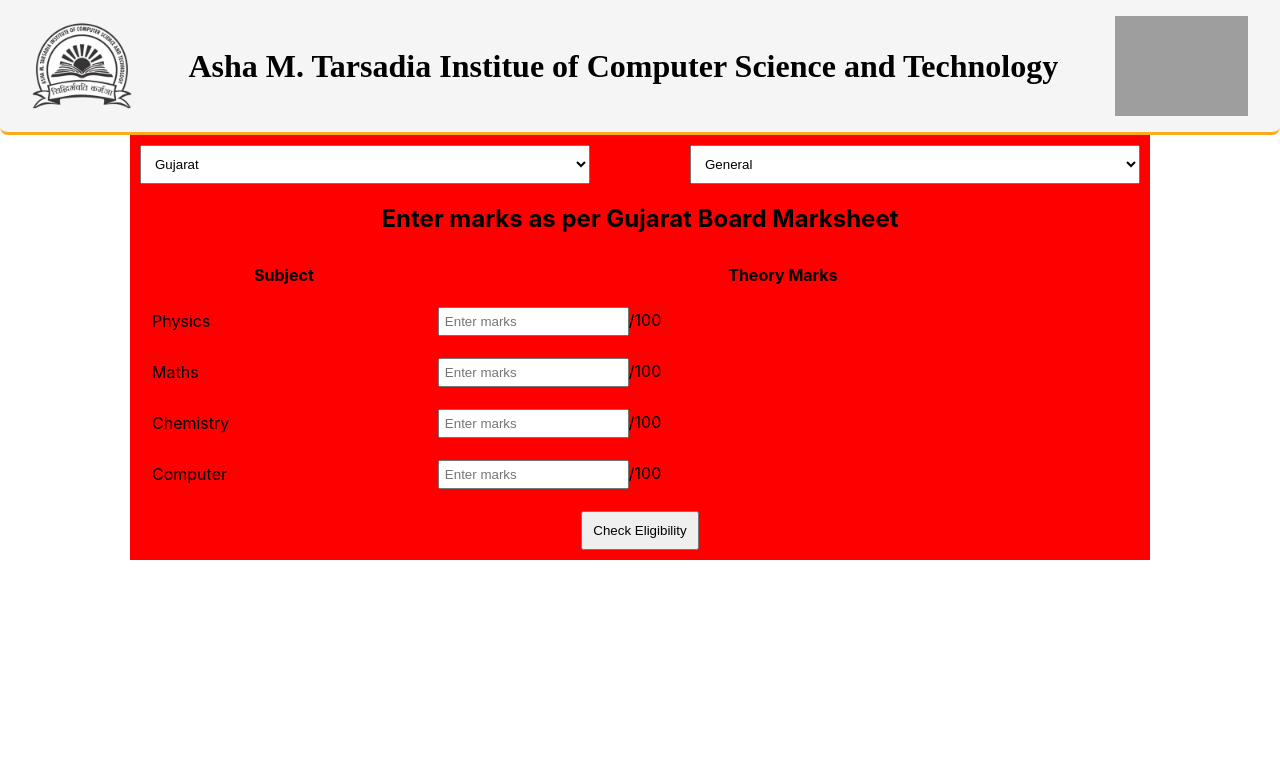
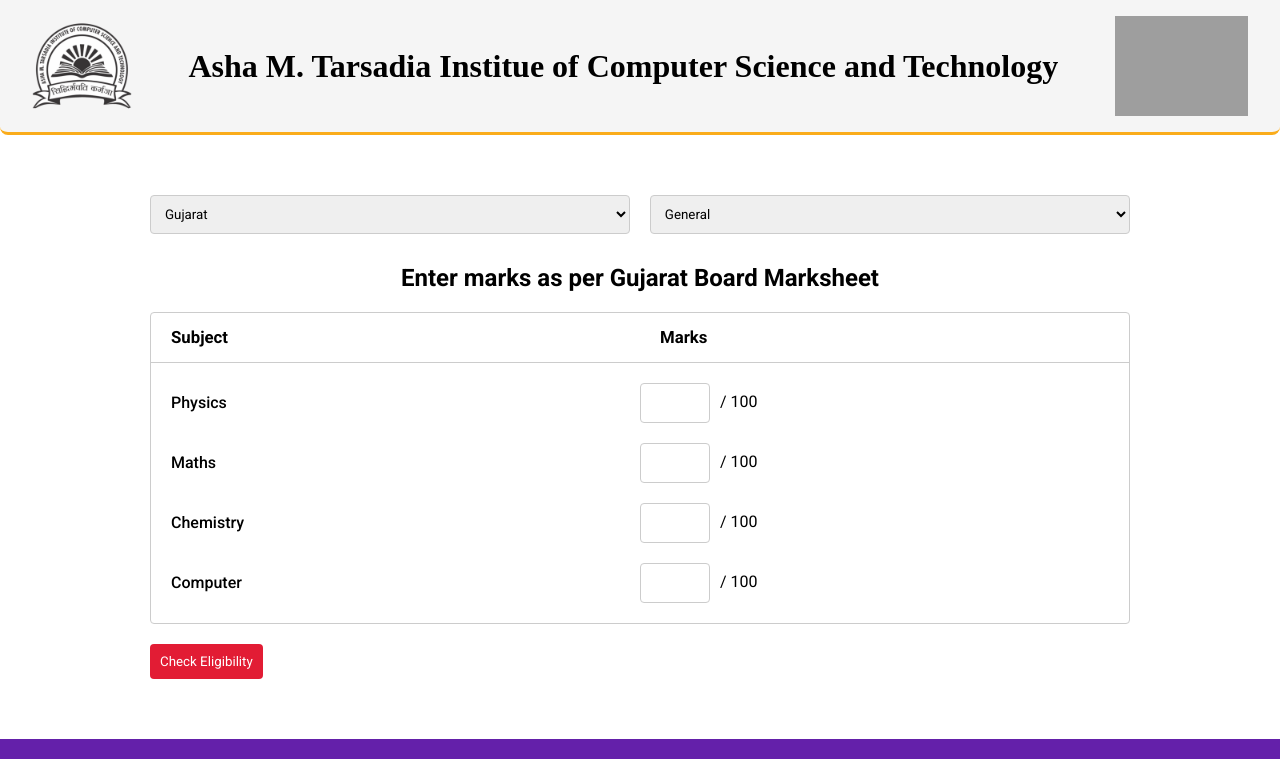
Before and after one commit to patilmanas04/React-AMTICS, a React (Create React App) app: page / in a window 1280 px wide. Shown: the top 759 px of the page. Built offline with nearby package versions, Linux system fonts and the light colour scheme; grey boxes are pictures that could not be loaded.

Commit message:
Add form, roboto font to whole website

```diff
--- a/src/App.css
+++ b/src/App.css
@@ -1,38 +1,7 @@
-.App {
-  text-align: center;
+@import url('https://fonts.googleapis.com/css2?family=Roboto:ital,wght@0,100;0,300;0,400;0,500;0,700;0,900;1,100;1,300;1,400;1,500;1,700;1,900&display=swap');
+
+*{
+  box-sizing: border-box;
+  font-family: "Roboto", sans-serif;
+  font-style: normal;
 }
-
-.App-logo {
-  height: 40vmin;
-  pointer-events: none;
-}
-
-@media (prefers-reduced-motion: no-preference) {
-  .App-logo {
-    animation: App-logo-spin infinite 20s linear;
-  }
-}
-
-.App-header {
-  background-color: #282c34;
-  min-height: 100vh;
-  display: flex;
-  flex-direction: column;
-  align-items: center;
-  justify-content: center;
-  font-size: calc(10px + 2vmin);
-  color: white;
-}
-
-.App-link {
-  color: #61dafb;
-}
-
-@keyframes App-logo-spin {
-  from {
-    transform: rotate(0deg);
-  }
-  to {
-    transform: rotate(360deg);
-  }
-}
--- a/src/App.tsx
+++ b/src/App.tsx
@@ -1,5 +1,3 @@
-import React from 'react';
-import logo from './logo.svg';
 import './App.css';
 import Header from './components/Header';
 import Form from './components/Form';
@@ -10,7 +8,7 @@
 		<>
 		<Header/>
 		<Form/>
-		{/* <Footer/> */}
+		<Footer/>
 		</>
 	);
 }
--- a/src/components/Form/index.tsx
+++ b/src/components/Form/index.tsx
@@ -8,8 +8,7 @@
 	width: 100%;
 	padding: 10px;
 	max-width: 1000px;
-	margin: 0 auto;
-	background-color: red;
+	margin: 50px auto;
 `
 
 const Options = styled.div`
@@ -19,12 +18,14 @@
 `
 
 const OptionWrapper = styled.div`
-	width: 45%;
+	width: 49%;
 `
 
 const Select = styled.select`
 	width: 100%;
 	padding: 10px;
+	border: 0.8px solid #cccccc;
+	border-radius: 4px;
 `
 
 const Option = styled.option`
@@ -33,36 +34,77 @@
 
 const FormHeading = styled.h2`
 	font-size: 1.5rem;
+	text-align: center;
+	margin-top: 30px;
 `
 
-const FromTable = styled.table`
+const FormTable = styled.form`
 	width: 100%;
+	border: 0.8px solid #cccccc;
+	border-radius: 4px;
+	font-weight: 500;
+
+	@media (max-width: 300px){
+		overflow-x: scroll;
+	}
 `
 
-const TableHead = styled.thead`
+const TableHead = styled.div`
+	display: flex;
+	justify-content: space-between;
+	align-items: center;
+	border-bottom: 0.8px solid #cccccc;
+	height: 50px;
+	min-width: 300px;
 `
 
-const TableRow = styled.tr`
+const TableHeading = styled.h4`
+	width: 50%;
+	font-size: 1.05rem;
+	padding: 10px 20px;
 `
 
-const TableHeadCell = styled.th`
-	padding: 10px;
+const TableBody = styled.div`
+	display: flex;
+	flex-direction: column;
+	justify-content: space-between;
+	padding: 10px 0;
 `
 
-const TableBody = styled.tbody`
+const TableRow = styled.div`
+	display: flex;
+	justify-content: space-between;
+	align-items: center;
+	padding: 10px 20px;
+	min-width: 300px;
 `
 
-const TableCell = styled.td`
-	padding: 10px;
+const TableCell = styled.div`
+	width: 50%;
 `
 
 const Input = styled.input`
-	padding: 5px;
+	padding: 10px;
+	height: 40px;
+	width: 70px;
+	border: 0.8px solid #cccccc;
+	border-radius: 4px;
 `
 
 const CheckEligibilityButton = styled.button`
+	align-self: flex-start;
+	margin-top: 20px;
 	padding: 10px;
-	margin-top: 10px;
+	border-radius: 4px;
+	background-color: #E21C34;
+	color: white;
+	border: none;
+	cursor: pointer;
+`
+
+const Span = styled.span`
+	margin-left: 10px;
+	font-weight: normal;
 `
 
 const Form = () => {
@@ -87,53 +129,39 @@
 			<FormHeading>
 				Enter marks as per Gujarat Board Marksheet
 			</FormHeading>
-			<FromTable>
+			<FormTable>
 				<TableHead>
-					<TableRow>
-						<TableHeadCell>
-							Subject
-						</TableHeadCell>
-						<TableHeadCell>
-							Theory Marks
-						</TableHeadCell>
-					</TableRow>
+					<TableHeading>Subject</TableHeading>
+					<TableHeading>Marks</TableHeading>
 				</TableHead>
 				<TableBody>
 					<TableRow>
+						<TableCell>Physics</TableCell>
 						<TableCell>
-							Physics
-						</TableCell>
-						<TableCell>
-							<Input type="number" placeholder="Enter marks" />/100
+							<Input type="number" name="physics" id="physics" /><Span>/ 100</Span>
 						</TableCell>
 					</TableRow>
 					<TableRow>
+						<TableCell>Maths</TableCell>
 						<TableCell>
-							Maths
-						</TableCell>
-						<TableCell>
-							<Input type="number" placeholder="Enter marks" />/100
+							<Input type="number" name="maths" id="maths" /><Span>/ 100</Span>
 						</TableCell>
 					</TableRow>
 					<TableRow>
+						<TableCell>Chemistry</TableCell>
 						<TableCell>
-							Chemistry
-						</TableCell>
-						<TableCell>
-							<Input type="number" placeholder="Enter marks" />/100
+							<Input type="number" name="chemistry" id="chemistry" /><Span>/ 100</Span>
 						</TableCell>
 					</TableRow>
 					<TableRow>
+						<TableCell>Computer</TableCell>
 						<TableCell>
-							Computer
-						</TableCell>
-						<TableCell>
-							<Input type="number" placeholder="Enter marks" />/100
+							<Input type="number" name="computer" id="computer" /><Span>/ 100</Span>
 						</TableCell>
 					</TableRow>
 				</TableBody>
-			</FromTable>
-			<CheckEligibilityButton>Check Eligibility</CheckEligibilityButton>
+			</FormTable>
+			<CheckEligibilityButton type="button">Check Eligibility</CheckEligibilityButton>
 		</FormWrapper>
 		</>
 	)
```
Also changed, not shown: src/index.css (line endings or trailing spaces).
